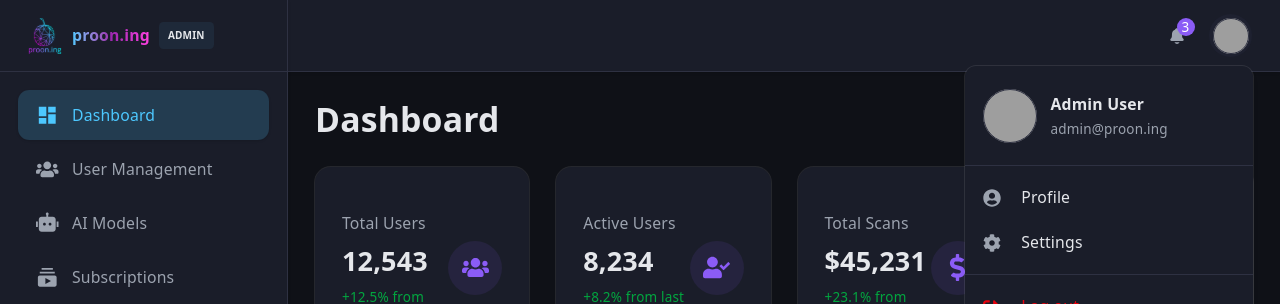
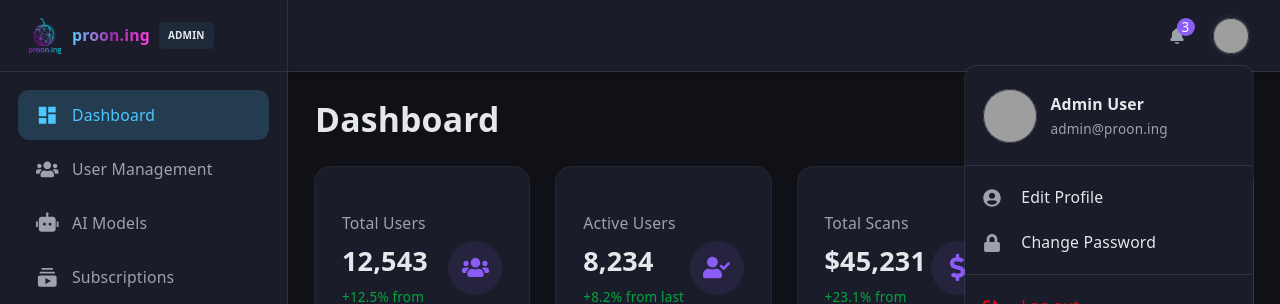
Before and after one commit to suman-chandra-barman/proon.ing-admin-dashboard, a React (Vite) app: page / in a window 1280 px wide. Both pictures are taken after a click on the button 1230 px from the left and 35 px from the top of the page. Shown: the top 304 px of the page. Built offline with nearby package versions, Linux system fonts and the light colour scheme; grey boxes are pictures that could not be loaded.

Commit message:
feat: update ProfileDropdown menu items to improve clarity and functionality

```diff
--- a/src/components/dropdowns/ProfileDropdown.tsx
+++ b/src/components/dropdowns/ProfileDropdown.tsx
@@ -7,7 +7,7 @@ import {
 } from "@/components/ui/dropdown-menu";
 import { Button } from "@/components/ui/button";
 import { Avatar, AvatarFallback, AvatarImage } from "@/components/ui/avatar";
-import { FaUserCircle, FaCog, FaSignOutAlt } from "react-icons/fa";
+import { FaUserCircle, FaSignOutAlt, FaLock } from "react-icons/fa";
 
 export default function ProfileDropdown() {
   return (
@@ -43,11 +43,11 @@ export default function ProfileDropdown() {
         <div className="py-1">
           <DropdownMenuItem className="cursor-pointer px-3 py-2.5  hover:bg-[#84cff12e]! hover:text-[#4DC8FF]!">
             <FaUserCircle className="mr-3 h-4 w-4 text-muted-foreground" />
-            <span className="text-sm">Profile</span>
+            <span className="text-sm">Edit Profile</span>
           </DropdownMenuItem>
           <DropdownMenuItem className="cursor-pointer px-3 py-2.5 hover:bg-[#84cff12e]! hover:text-[#4DC8FF]!">
-            <FaCog className="mr-3 h-4 w-4 text-muted-foreground" />
-            <span className="text-sm">Settings</span>
+            <FaLock className="mr-3 h-4 w-4 text-muted-foreground" />
+            <span className="text-sm">Change Password</span>
           </DropdownMenuItem>
         </div>
 
```
